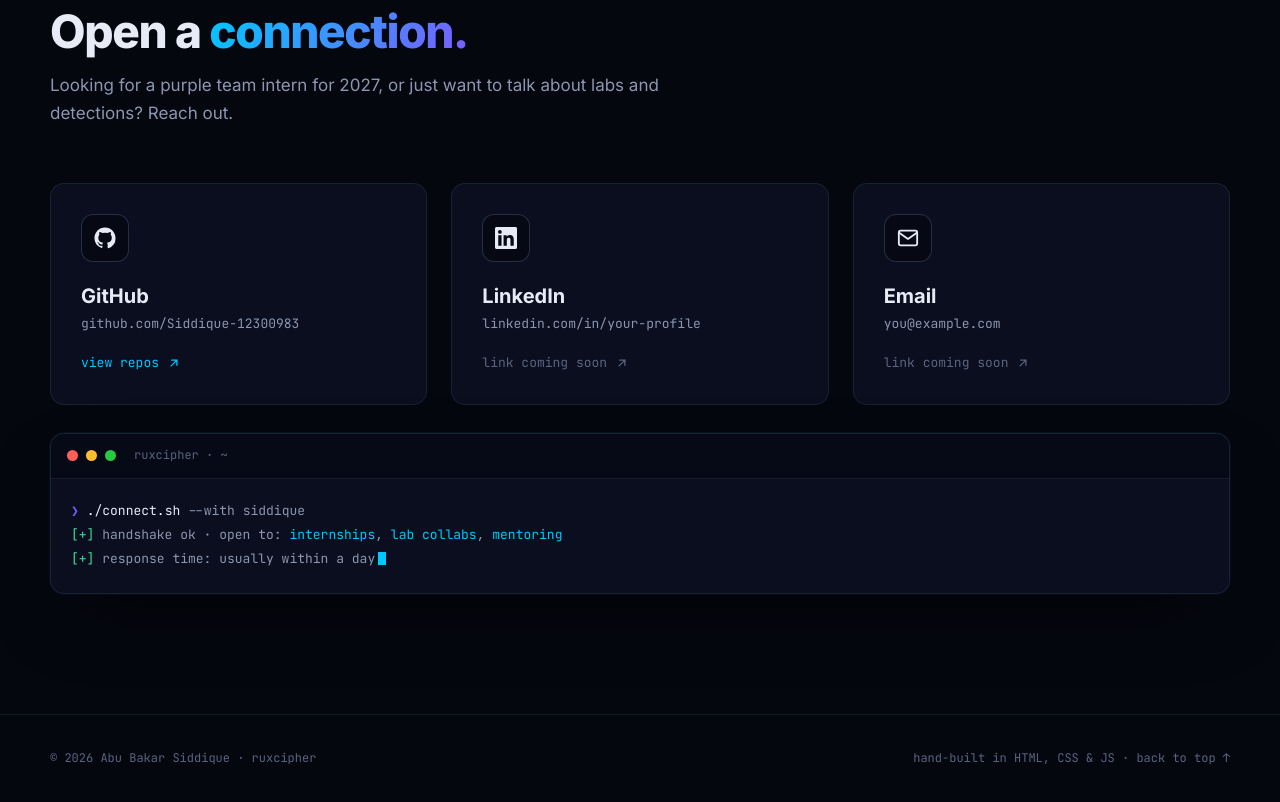
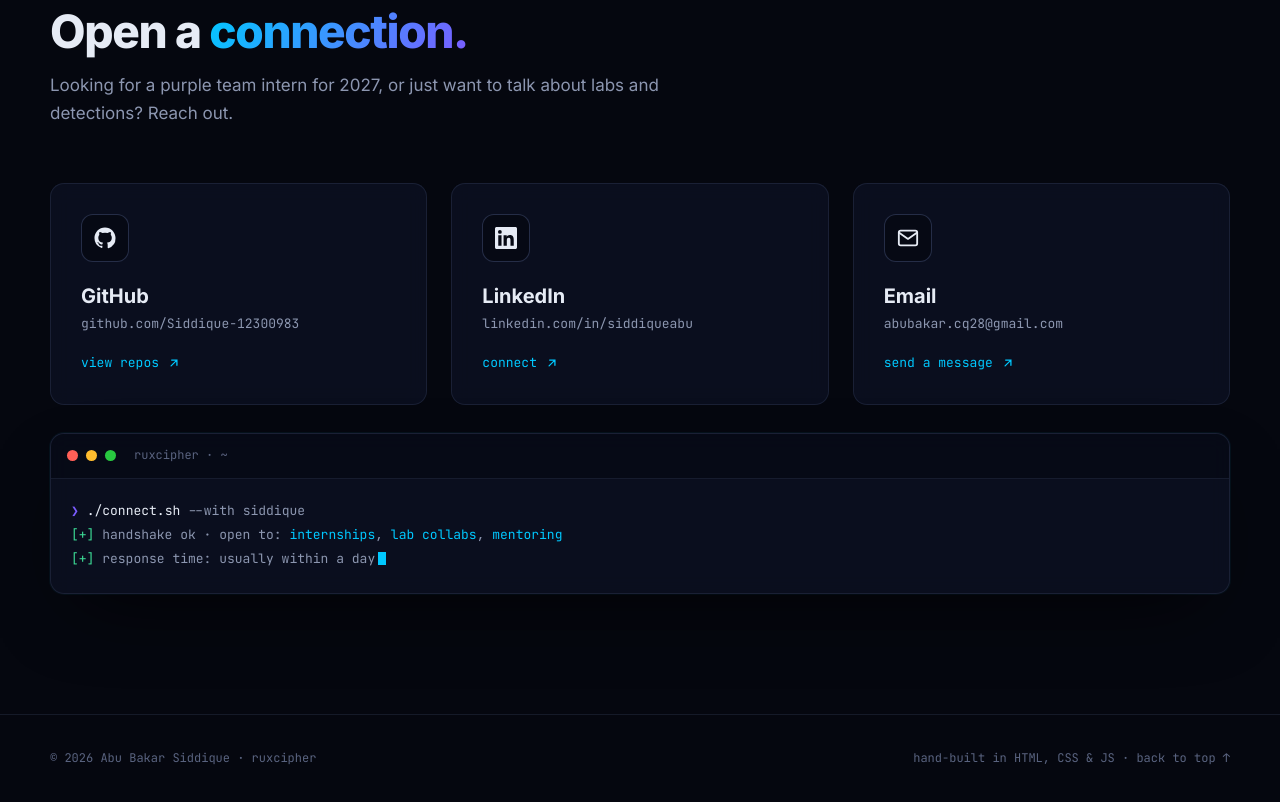
Before and after one commit to Siddique-12300983/ruxchipher-portfolio, a plain HTML site: page index.html in a window 1280 px wide. Shown: the part 5225-6027 px from the top of the page. Drawn offline with Linux system fonts and the light colour scheme.

Commit message:
Add LinkedIn and email contact links

```diff
--- a/index.html
+++ b/index.html
@@ -851,22 +851,21 @@
         <p class="sec-sub">Looking for a purple team intern for 2027, or just want to talk about labs and detections? Reach out.</p>
       </div>
 
-      <!-- TODO: replace each href="#" and handle text with your real links -->
       <div class="contact-grid">
         <a class="panel contact-card glow-card reveal" href="https://github.com/Siddique-12300983" target="_blank" rel="noopener">
           <div class="ico"><svg viewBox="0 0 24 24" fill="currentColor"><path d="M12 .5C5.65.5.5 5.65.5 12a11.5 11.5 0 0 0 7.86 10.92c.58.1.79-.25.79-.56v-2c-3.2.7-3.87-1.37-3.87-1.37-.52-1.33-1.28-1.69-1.28-1.69-1.05-.72.08-.7.08-.7 1.16.08 1.77 1.19 1.77 1.19 1.03 1.77 2.7 1.26 3.36.96.1-.75.4-1.26.73-1.55-2.55-.29-5.24-1.28-5.24-5.69 0-1.26.45-2.29 1.19-3.1-.12-.29-.52-1.46.11-3.05 0 0 .97-.31 3.17 1.18a11 11 0 0 1 5.77 0c2.2-1.49 3.17-1.18 3.17-1.18.63 1.59.23 2.76.11 3.05.74.81 1.19 1.84 1.19 3.1 0 4.42-2.7 5.4-5.26 5.68.41.36.78 1.06.78 2.14v3.17c0 .31.21.67.8.56A11.5 11.5 0 0 0 23.5 12C23.5 5.65 18.35.5 12 .5Z"/></svg></div>
           <div><h3>GitHub</h3><div class="handle">github.com/Siddique-12300983</div></div>
           <span class="go">view repos <svg viewBox="0 0 24 24" fill="none" stroke="currentColor" stroke-width="2.2" stroke-linecap="round"><path d="M7 17 17 7M8 7h9v9"/></svg></span>
         </a>
-        <a class="panel contact-card pending glow-card reveal" style="--d:.08s" href="#" data-placeholder>
+        <a class="panel contact-card glow-card reveal" style="--d:.08s" href="https://www.linkedin.com/in/siddiqueabu/" target="_blank" rel="noopener">
           <div class="ico"><svg viewBox="0 0 24 24" fill="currentColor"><path d="M20.45 20.45h-3.56v-5.57c0-1.33-.02-3.04-1.85-3.04-1.85 0-2.14 1.45-2.14 2.94v5.67H9.35V9h3.41v1.56h.05c.48-.9 1.64-1.85 3.37-1.85 3.6 0 4.27 2.37 4.27 5.46v6.28ZM5.34 7.43a2.06 2.06 0 1 1 0-4.13 2.06 2.06 0 0 1 0 4.13ZM7.12 20.45H3.56V9h3.56v11.45ZM22.22 0H1.77C.79 0 0 .77 0 1.73v20.54C0 23.23.79 24 1.77 24h20.45c.98 0 1.78-.77 1.78-1.73V1.73C24 .77 23.2 0 22.22 0Z"/></svg></div>
-          <div><h3>LinkedIn</h3><div class="handle">linkedin.com/in/your-profile</div></div>
-          <span class="go">link coming soon <svg viewBox="0 0 24 24" fill="none" stroke="currentColor" stroke-width="2.2" stroke-linecap="round"><path d="M7 17 17 7M8 7h9v9"/></svg></span>
+          <div><h3>LinkedIn</h3><div class="handle">linkedin.com/in/siddiqueabu</div></div>
+          <span class="go">connect <svg viewBox="0 0 24 24" fill="none" stroke="currentColor" stroke-width="2.2" stroke-linecap="round"><path d="M7 17 17 7M8 7h9v9"/></svg></span>
         </a>
-        <a class="panel contact-card pending glow-card reveal" style="--d:.16s" href="#" data-placeholder>
+        <a class="panel contact-card glow-card reveal" style="--d:.16s" href="mailto:abubakar.cq28@gmail.com">
           <div class="ico"><svg viewBox="0 0 24 24" fill="none" stroke="currentColor" stroke-width="2" stroke-linecap="round" stroke-linejoin="round"><rect x="2" y="4" width="20" height="16" rx="2"/><path d="m22 6-10 7L2 6"/></svg></div>
-          <div><h3>Email</h3><div class="handle">you@example.com</div></div>
-          <span class="go">link coming soon <svg viewBox="0 0 24 24" fill="none" stroke="currentColor" stroke-width="2.2" stroke-linecap="round"><path d="M7 17 17 7M8 7h9v9"/></svg></span>
+          <div><h3>Email</h3><div class="handle">abubakar.cq28@gmail.com</div></div>
+          <span class="go">send a message <svg viewBox="0 0 24 24" fill="none" stroke="currentColor" stroke-width="2.2" stroke-linecap="round"><path d="M7 17 17 7M8 7h9v9"/></svg></span>
         </a>
       </div>
 
@@ -1025,9 +1024,6 @@
     });
   });
 
-  // Placeholder contact cards shouldn't jump to the top of the page
-  document.querySelectorAll("[data-placeholder]").forEach(a => a.addEventListener("click", e => e.preventDefault()));
-
   /* ---------- Background particle network ---------- */
   const canvas = document.getElementById("net");
   const ctx = canvas.getContext("2d");
```
